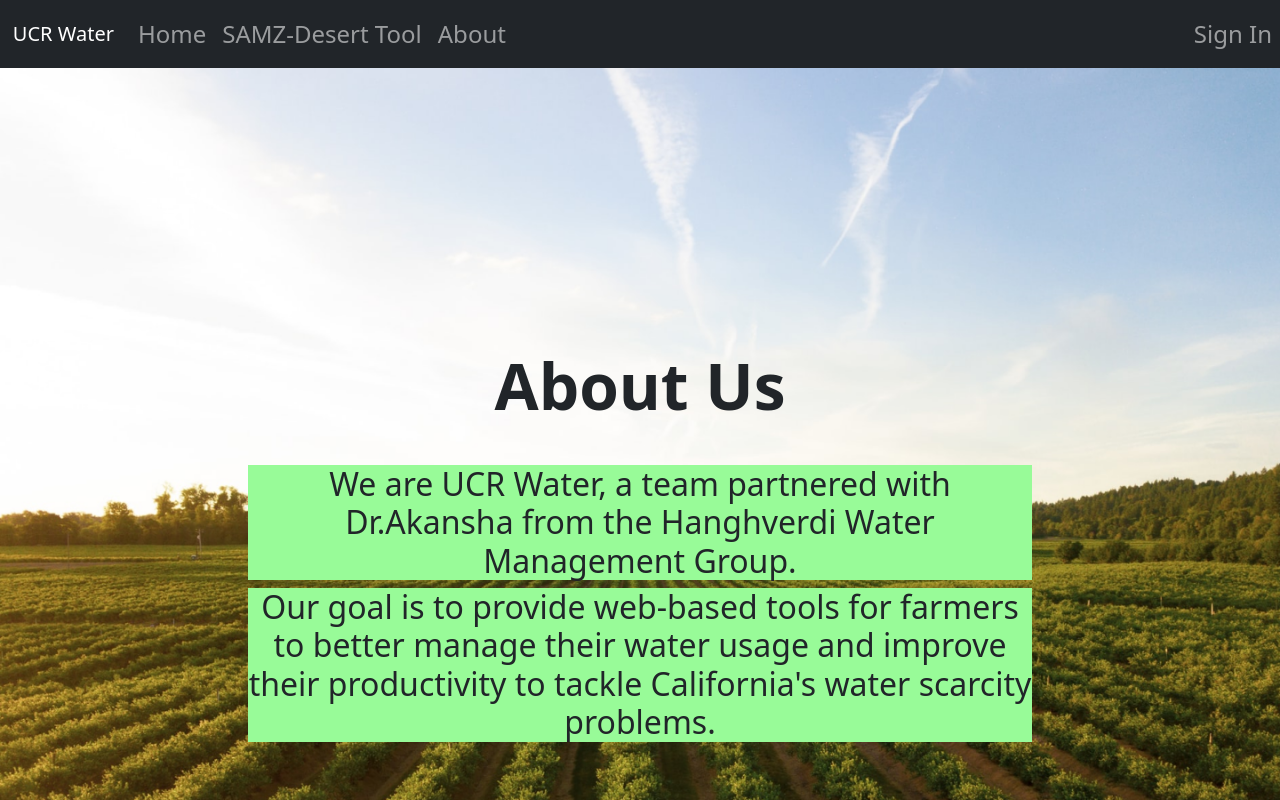
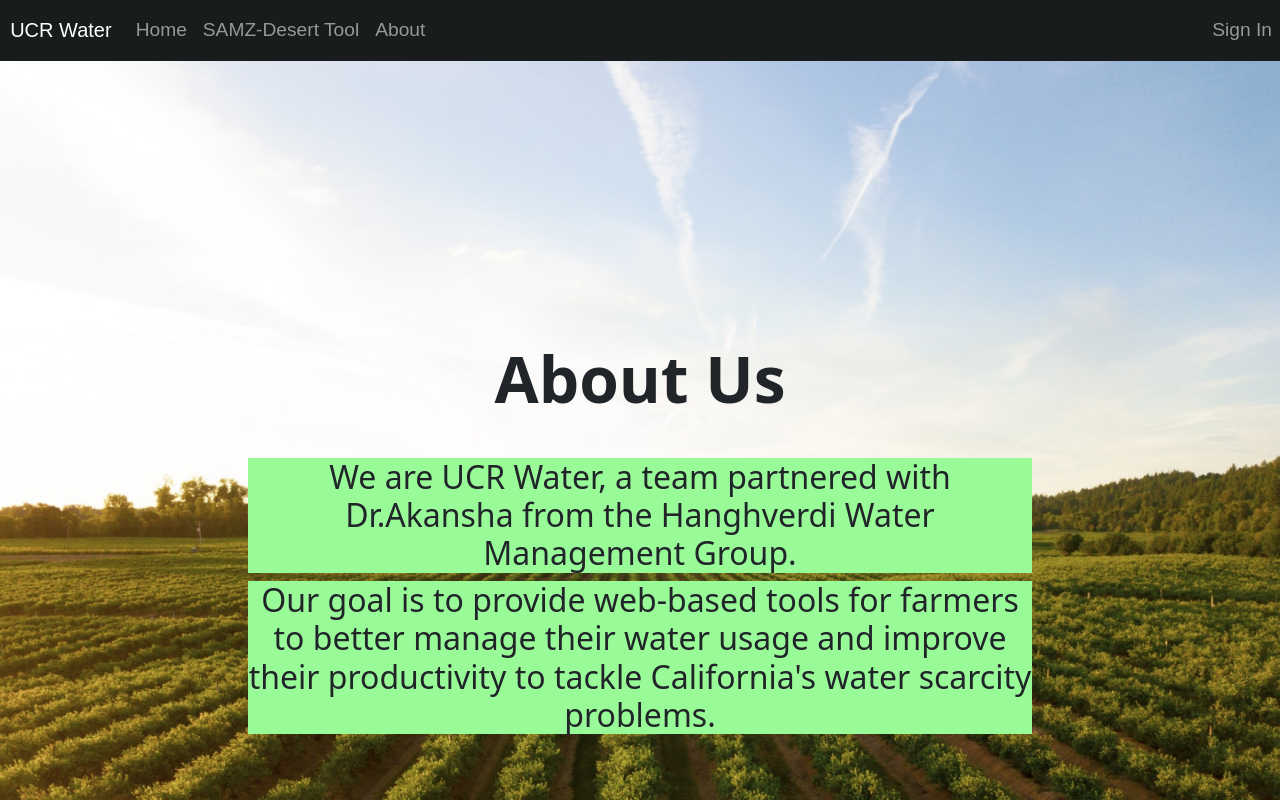
Before and after one commit to CS-UCR/senior-design-project-farmersonly, a Next.js app: page /about in a window 1280 px wide. Shown: the top 800 px of the page. Built offline with nearby package versions, Linux system fonts and the light colour scheme.

Commit message:
changed navbar styling

```diff
--- a/components/navbar.js
+++ b/components/navbar.js
@@ -6,7 +6,7 @@ import styles from "../styles/navbar.module.css";
 
 export default function navbar() {
   return (
-    <Navbar bg="dark" variant="dark" sticky="top" className={styles.container}>
+    <Navbar variant="dark" sticky="top" className={styles.nav}>
       <Navbar.Brand>UCR Water</Navbar.Brand>
 
       <Nav className="me-auto">
--- a/styles/navbar.module.css
+++ b/styles/navbar.module.css
@@ -1,7 +1,14 @@
 .navbar{
     width: 100%;
     height: 100px;
-    font-family: Arial, Helvetica, sans-serif;
+}
+
+.nav{
+    background-color: rgb(24, 28, 29);
+    font-size: 1.2rem;
+    flex-flow: row;
+    padding-left: 1ex;
+    font-family: 'Quicksand', sans-serif;
 }
 
 .container {
```
